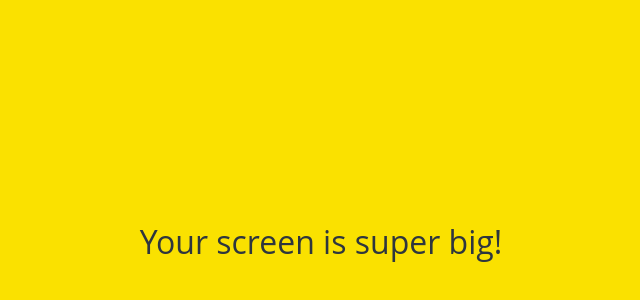
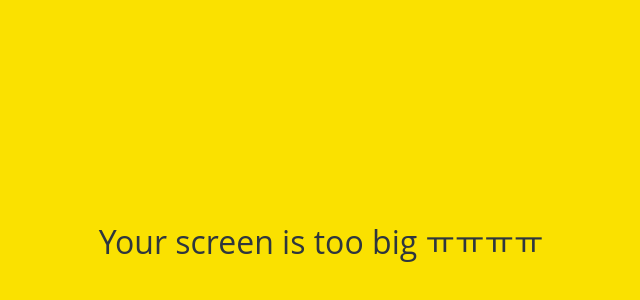
Before and after one commit to WonJongGeon/kokoa-clone-2020, a plain HTML site: page friends.html in a window 1280 px wide. Shown: the part 158-458 px from the top of the page, without its empty margins (319-959 px from the left). Drawn offline with Linux system fonts and the light colour scheme; a web font is replaced by a local one.

Commit message:
ㅠㅠㅠㅠ

```diff
--- a/friends.html
+++ b/friends.html
@@ -109,7 +109,7 @@
     </div>
 
     <div id="no-mobile">
-      <span> Your screen is super big! </span>
+      <span> Your screen is too big ㅠㅠㅠㅠ </span>
     </div>
 
     <script
```
